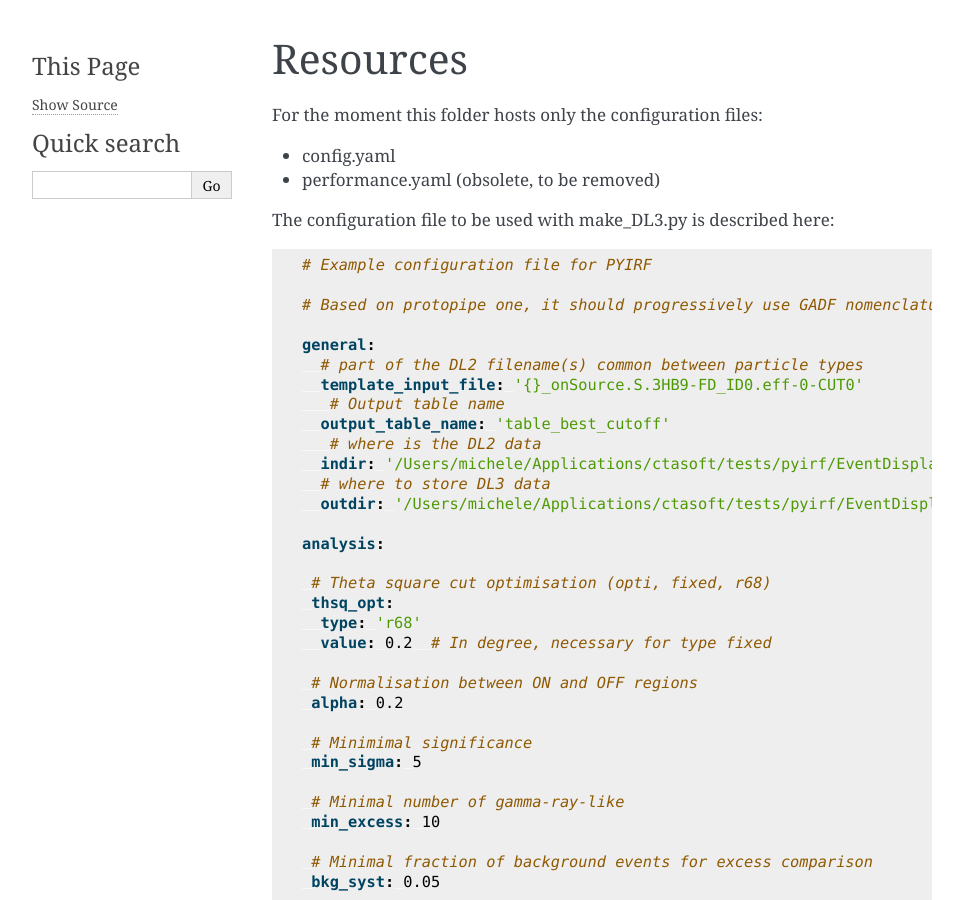
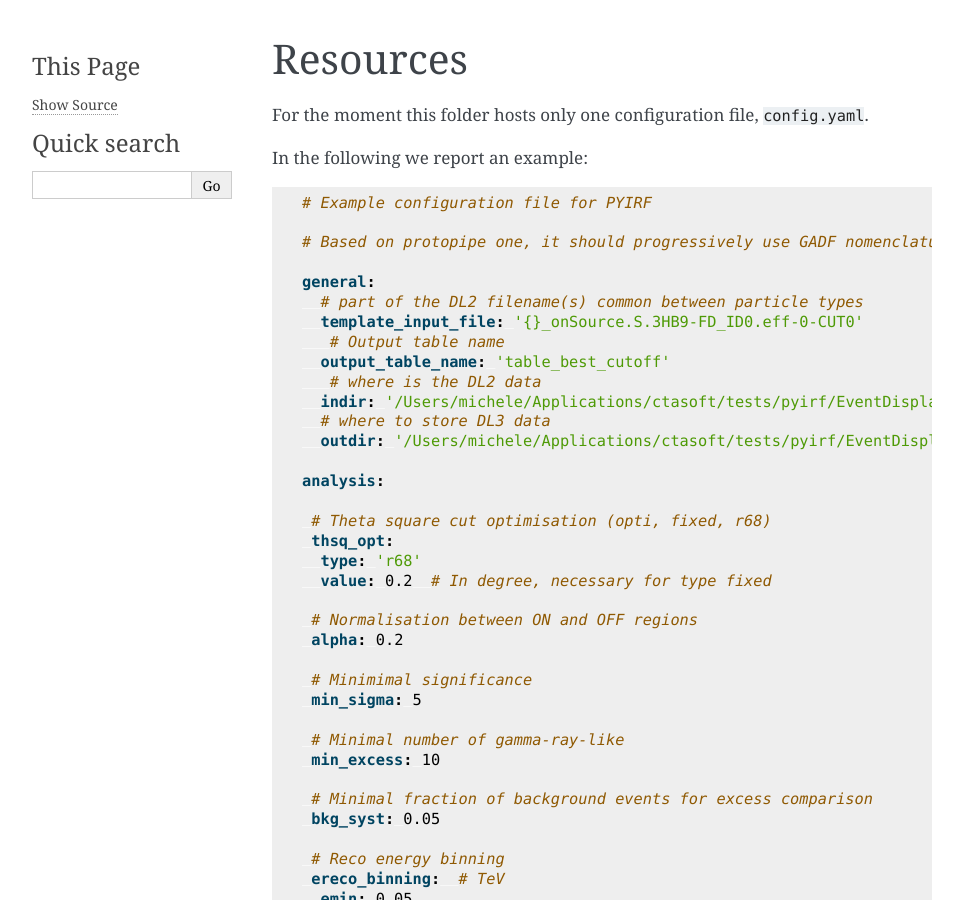
Before and after one commit to cta-observatory/pyirf, a Sphinx documentation site: the page built from docs/resources/index.rst, in a window 1280 px wide and 900 px high. Shown: the whole window, without its empty margins (148-1111 px from the left). Built offline with Sphinx 7.4.7, drawn with Linux system fonts in a browser that asks for light colours.

```diff
--- a/docs/resources/index.rst
+++ b/docs/resources/index.rst
@@ -4,17 +4,9 @@
 Resources
 =========
 
-For the moment this folder hosts only the configuration files:
+For the moment this folder hosts only one configuration file, ``config.yaml``.
 
-- config.yaml
-- performance.yaml (obsolete, to be removed)
-
-.. todo::
-
-  Remove `performance.yaml`.
-  Add configuration file for LSTchain.
-
-The configuration file to be used with make_DL3.py is described here:
+In the following we report an example:
 
 .. code-block:: yaml
 
```
Also changed, not shown: docs/scripts/index.rst (+3 -8 lines).
